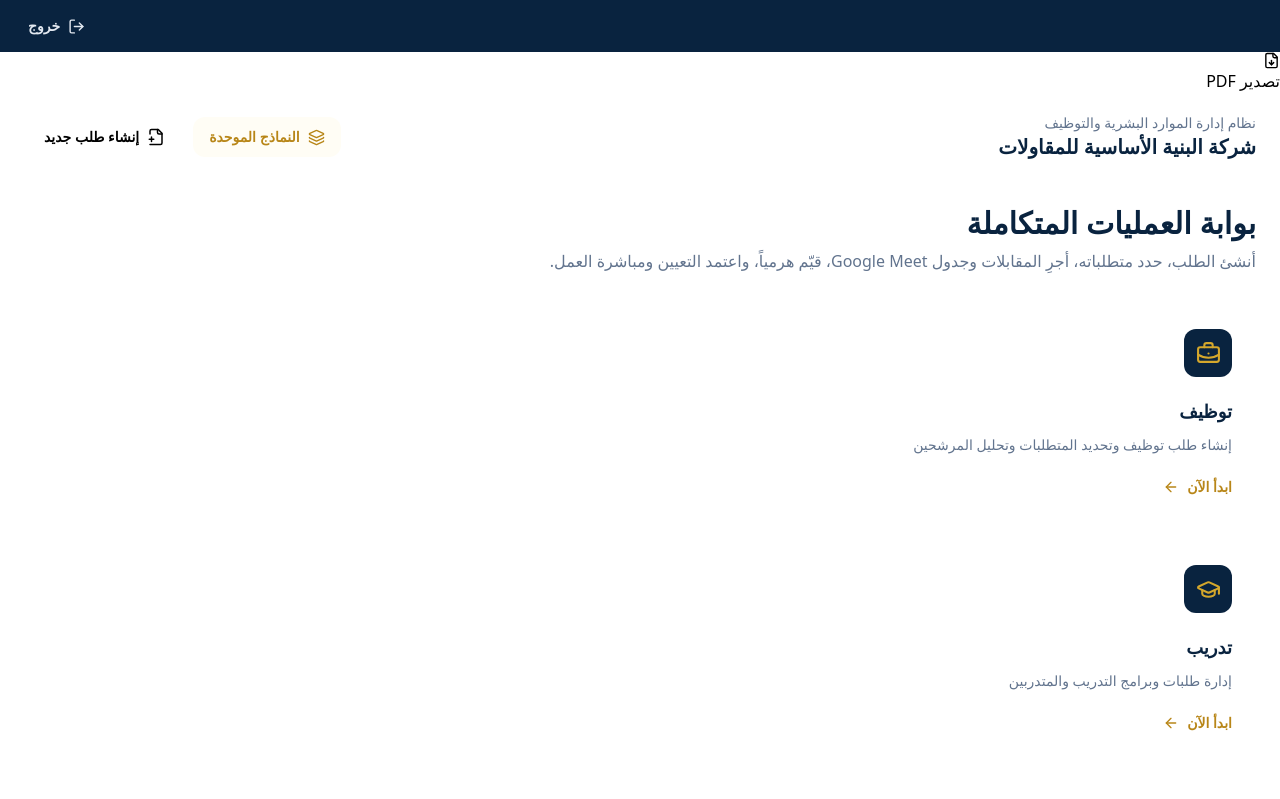
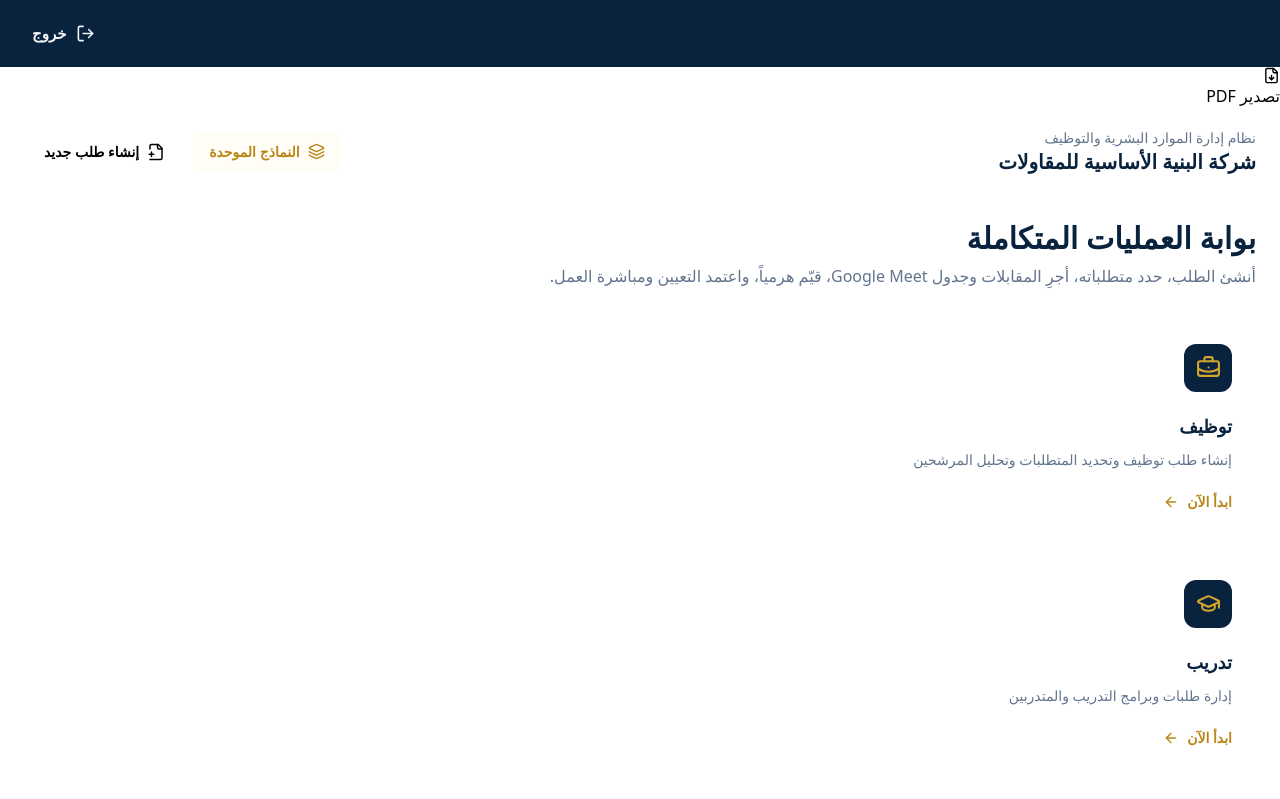
Before and after one commit to tempo033/hr2, a Next.js app: page / in a window 1280 px wide. Shown: the top 799 px of the page. Built offline with nearby package versions, Linux system fonts and the light colour scheme; no server answers.

Commit message:
Improve top navigation design and sizing

```diff
--- a/app/AppShell.tsx
+++ b/app/AppShell.tsx
@@ -16,5 +16,5 @@ export default function AppShell({ children }: { children: React.ReactNode }) {
   if(pathname==='/login'||isExternalTokenPage(pathname)) return <>{children}</>
   async function logout(){await supabase.auth.signOut();await fetch('/api/auth/logout',{method:'POST'});router.replace('/login');router.refresh()}
   const visibleItems=items.filter(([, , , roles])=>role && roles.includes(role as never))
-  return <div className="min-h-screen app-shell"><nav className="sticky top-0 z-50 bg-[#09233f] text-white border-b border-white/10 shadow-sm print-hidden"><div className="max-w-7xl mx-auto px-4 md:px-6"><div className="flex items-center gap-2 overflow-x-auto py-2">{visibleItems.map(([href,label,Icon])=><Link key={href} href={href} className={`nav-item shrink-0 flex items-center gap-2 rounded-xl px-3 py-2 text-sm font-bold hover:bg-white/10 ${pathname===href||pathname.startsWith(href+'/')?'bg-[#b88618] text-white':'text-slate-200'}`}><Icon size={17}/>{label}</Link>)}<button onClick={logout} className="mr-auto shrink-0 flex items-center gap-2 rounded-xl px-3 py-2 text-sm font-bold text-slate-200 hover:bg-red-500/20 hover:text-white" title="تسجيل الخروج"><LogOut size={17}/>خروج</button></div></div></nav><div className="print-pdf-control print-hidden"><button type="button" onClick={()=>window.print()} title="تصدير الصفحة الحالية إلى PDF بحجم A4" aria-label="تصدير الصفحة الحالية إلى PDF" className="pdf-export-btn"><FileDown size={17}/><span>تصدير PDF</span></button></div>{children}</div>
+  return <div className="min-h-screen app-shell"><nav className="sticky top-0 z-50 bg-[#09233f] text-white border-b border-white/10 shadow-lg print-hidden"><div className="max-w-[1500px] mx-auto px-4 md:px-6"><div className="flex items-center gap-2 overflow-x-auto py-3 md:py-3.5 scrollbar-thin"><div className="shrink-0 hidden lg:flex items-center gap-2 pl-3 ml-1 border-l border-white/15"><div className="h-9 w-9 rounded-xl bg-[#b88618] grid place-items-center font-black text-white shadow-md">HR</div><span className="font-black text-base tracking-wide whitespace-nowrap">إدارة الموارد البشرية</span></div>{visibleItems.map(([href,label,Icon])=><Link key={href} href={href} className={`nav-item shrink-0 flex items-center gap-2.5 rounded-xl px-4 py-2.5 text-[15px] font-extrabold whitespace-nowrap ${pathname===href||pathname.startsWith(href+'/')?'bg-[#b88618] text-white shadow-md':'text-slate-100 hover:bg-white/10'}`}><Icon size={19}/>{label}</Link>)}<button onClick={logout} className="mr-auto shrink-0 flex items-center gap-2.5 rounded-xl px-4 py-2.5 text-[15px] font-extrabold text-slate-100 hover:bg-red-500/20 hover:text-white" title="تسجيل الخروج"><LogOut size={19}/>خروج</button></div></div></nav><div className="print-pdf-control print-hidden"><button type="button" onClick={()=>window.print()} title="تصدير الصفحة الحالية إلى PDF بحجم A4" aria-label="تصدير الصفحة الحالية إلى PDF" className="pdf-export-btn"><FileDown size={17}/><span>تصدير PDF</span></button></div>{children}</div>
 }
```
